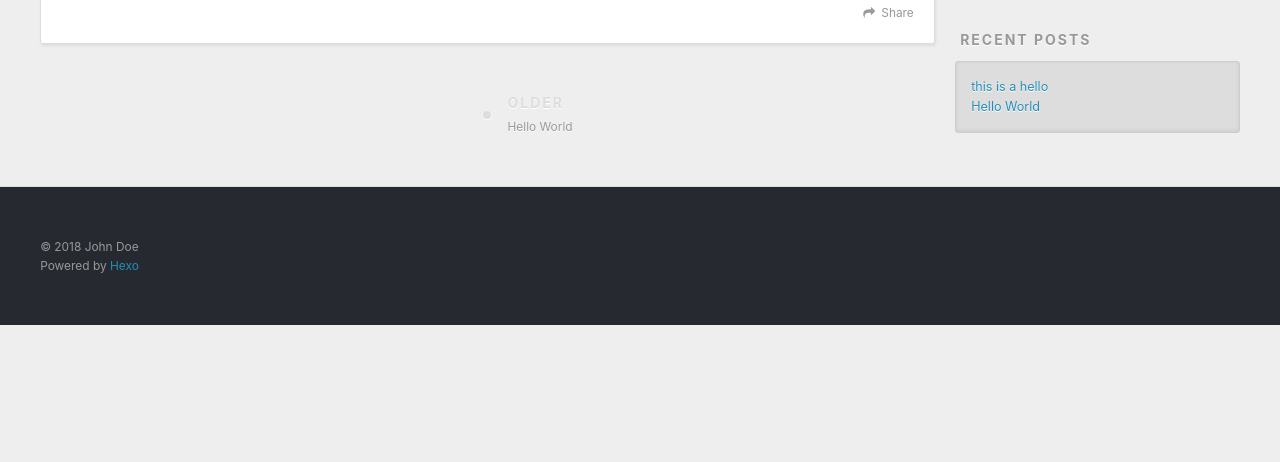
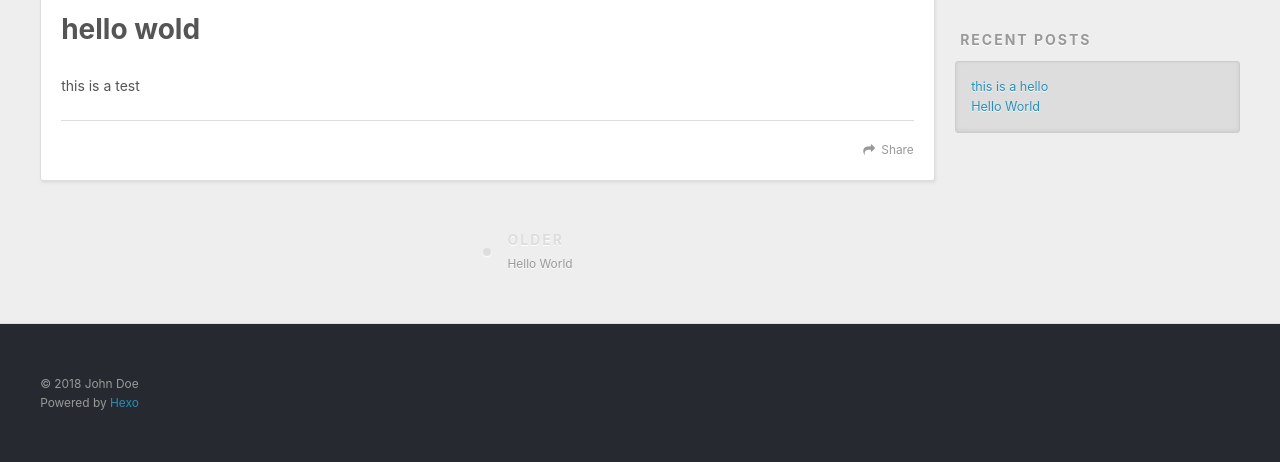
Before and after one commit to rebelbread/bread.github.io, a plain HTML site: page 2018/09/25/this-is-a-hello/index.html in a window 1280 px wide. Shown: the part 448-910 px from the top of the page. Before the commit the page ends 800 px from the top, so only its background shows below. Drawn offline with nearby package versions, Linux system fonts and the light colour scheme.

Commit message:
Site updated: 2018-09-25 10:44:03

```diff
--- a/2018/09/25/this-is-a-hello/index.html
+++ b/2018/09/25/this-is-a-hello/index.html
@@ -7,14 +7,17 @@
 
   <title>this is a hello | Hexo</title>
   <meta name="viewport" content="width=device-width, initial-scale=1, maximum-scale=1">
-  <meta property="og:type" content="article">
+  <meta name="description" content="hello woldthis is a test">
+<meta property="og:type" content="article">
 <meta property="og:title" content="this is a hello">
 <meta property="og:url" content="http://yoursite.com/2018/09/25/this-is-a-hello/index.html">
 <meta property="og:site_name" content="Hexo">
+<meta property="og:description" content="hello woldthis is a test">
 <meta property="og:locale" content="default">
-<meta property="og:updated_time" content="2018-09-25T02:35:20.379Z">
+<meta property="og:updated_time" content="2018-09-25T02:43:40.170Z">
 <meta name="twitter:card" content="summary">
 <meta name="twitter:title" content="this is a hello">
+<meta name="twitter:description" content="hello woldthis is a test">
 
     <link rel="alternate" href="/atom.xml" title="Hexo" type="application/atom+xml">
 
@@ -83,6 +86,7 @@
 
     <div class="article-entry" itemprop="articleBody">
 
+        <h1 id="hello-wold"><a href="#hello-wold" class="headerlink" title="hello wold"></a>hello wold</h1><p>this is a test</p>
 
 
     </div>
```
Also changed, not shown: index.html (+1 -0 lines).
